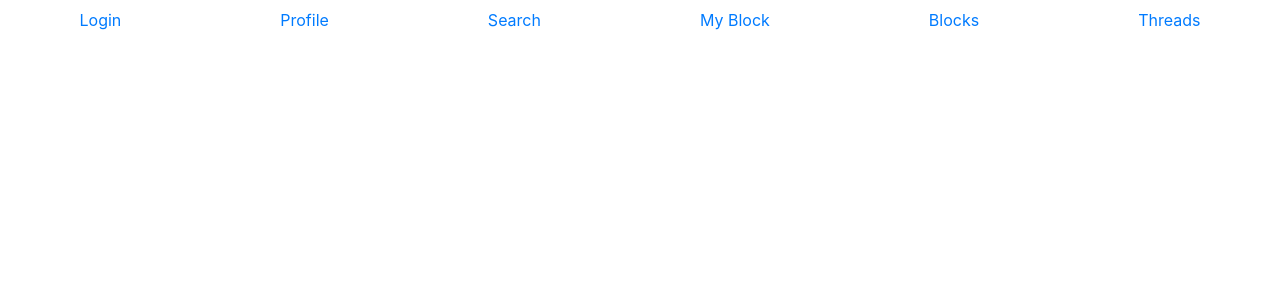
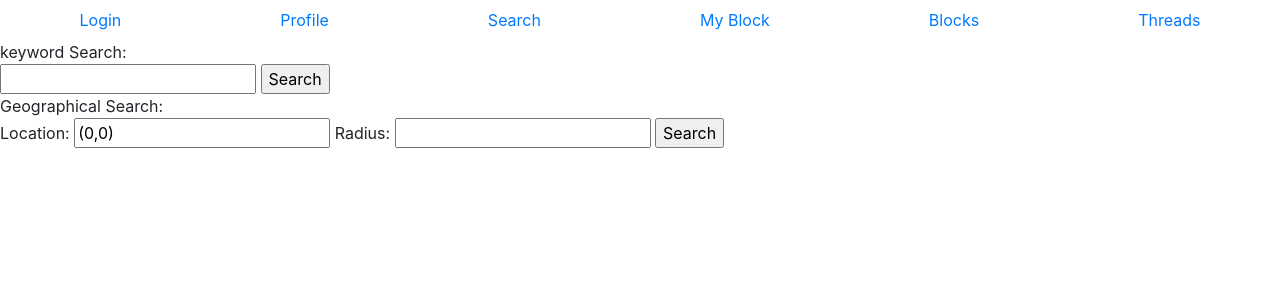
Before and after one commit to Vialor/db-project, a Django app: page /user/search in a window 1280 px wide. Shown: the top 300 px of the page. Run offline with Django 5.2, Linux system fonts and the light colour scheme; some libraries are stand-ins or nearby versions.

Commit message:
search template

```diff
--- a/app_server/templates/message_page.html
+++ b/app_server/templates/message_page.html
@@ -11,7 +11,7 @@
 <body>
     {% include "components/navbar.html" %}
     {% if message_list %}
-    <h1>Messages in Thread </strong> {{ message_list.threadid }}</h1>
+    <h1>Messages in Thread {{ message_list.0.threadid }}</h1>
         {% for message in message_list %}
         <div class="border">
         <div>message id: {{message.messageid}}</div>
--- a/app_server/templates/search_page.html
+++ b/app_server/templates/search_page.html
@@ -9,5 +9,20 @@
 </head>
 <body>
     {% include "components/navbar.html" %}
+    <div>keyword Search: </div>
+    <form action="{% url 'keyword_search' %}" method="post">
+        {% csrf_token %}
+        <input id="keyword" type="text" name="keyword" value="" required>
+        <input type="submit" value="Search">
+    </form>
+    <div>Geographical Search: </div>
+    <form action="{% url 'geographic_search' %}" method="post">
+        {% csrf_token %}
+        <label for="location">Location: </label>
+        <input id="location" type="text" name="location" value="(0,0)" required>
+        <label for="radius">Radius: </label>
+        <input id="radius" type="text" name="radius" value="" required>
+        <input type="submit" value="Search">
+    </form>
 </body>
 </html>
--- a/app_server/urls.py
+++ b/app_server/urls.py
@@ -17,6 +17,8 @@ urlpatterns = [
 
   # search page
   path("search", views.search_page, name="search_page"),
+  path("search/keyword", views.keyword_search, name="keyword_search"),
+  path("search/geographic", views.geographic_search, name="geographic_search"),
 
   # profile page
   path("profile", views.profile_page, name="profile_page"),
--- a/app_server/views.py
+++ b/app_server/views.py
@@ -375,8 +375,15 @@ def approve_application(request, applicationid):
     traceback.print_exc()
     return JsonResponse({'message': 'Operation failed'}, status=401)
 
+# Search Page
 def search_page(request):
   return render(request, "search_page.html")
+
+def keyword_search(request):
+  return JsonResponse({'message': 'Operation succeeds'}, status=200)
+
+def geographic_search(request):
+  return JsonResponse({'message': 'Operation succeeds'}, status=200)
 
 # Profile Page
 @i_logged_in
```
Also changed, not shown: app_server/templates/enter_page.html (+4 -4 lines), demo.md (+4 -0 lines).
